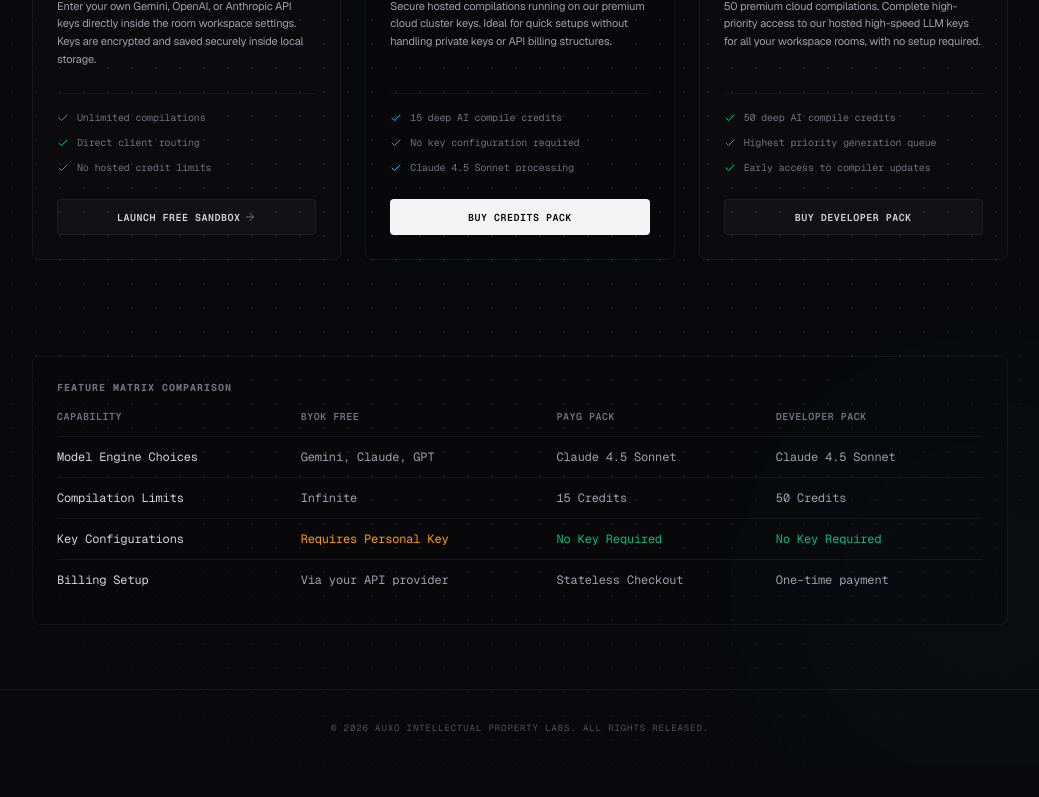
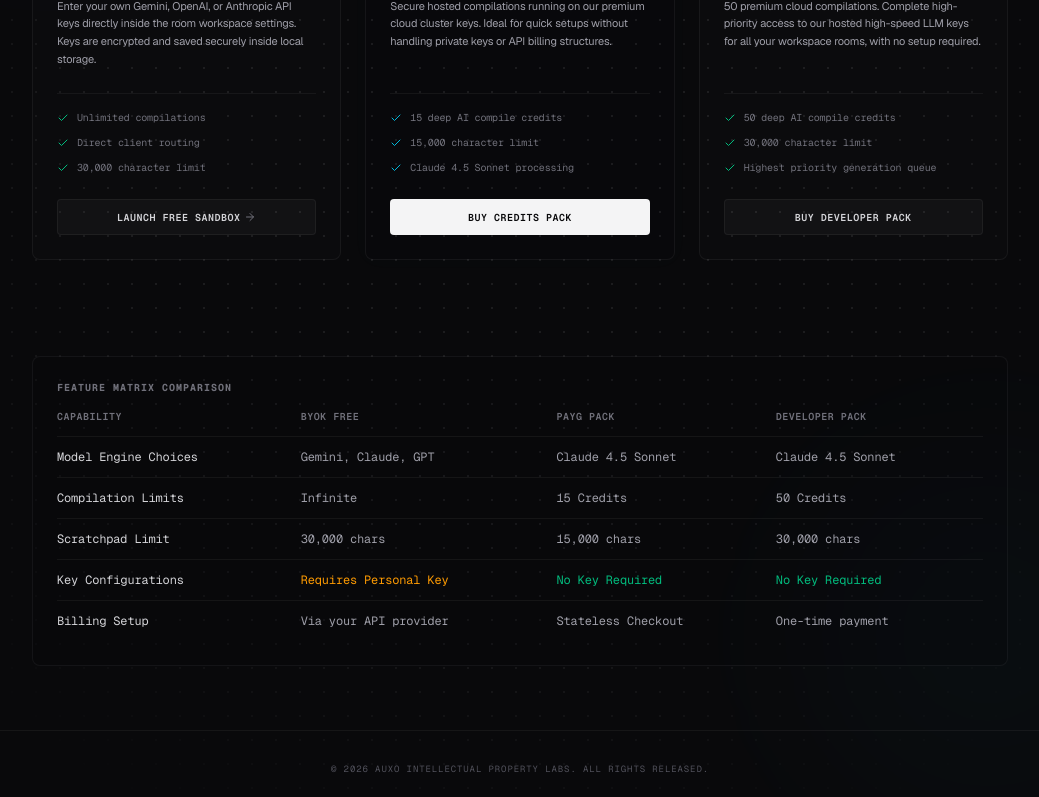
Before and after one commit to auxo-labs/Auxo, a Next.js app: page /pricing in a window 1280 px wide. Shown: the part 472-1269 px from the top of the page, without its empty margins (120-1159 px from the left). Before the commit the page ends 1239 px from the top, so only its background shows below. Built offline with nearby package versions, Linux system fonts and the light colour scheme; no server answers; a web font is replaced by a local one.

Commit message:
user limits

```diff
--- a/src/app/api/compile/route.ts
+++ b/src/app/api/compile/route.ts
@@ -77,7 +77,7 @@ export async function POST(request: NextRequest) {
                 const isDeveloperPack = session.metadata?.tier === 'lifetime' || session.metadata?.tier === 'pro';
                 if (isDeveloperPack) {
                   // Grant remaining 49 credits (+50 total minus 1 consumed now)
-                  await supabaseAdmin.from('profiles').update({ credits: (profileData?.credits || 0) + 49 }).eq('id', userId);
+                  await supabaseAdmin.from('profiles').update({ credits: (profileData?.credits || 0) + 49, is_lifetime: true }).eq('id', userId);
                 } else {
                   // Grant remaining 14 credits (+15 total minus 1 consumed now)
                   await supabaseAdmin.from('profiles').update({ credits: (profileData?.credits || 0) + 14 }).eq('id', userId);
--- a/src/app/api/webhooks/stripe/route.ts
+++ b/src/app/api/webhooks/stripe/route.ts
@@ -65,7 +65,7 @@ export async function POST(request: NextRequest) {
       if (tier === 'lifetime' || tier === 'pro') {
         const { error: updateError } = await supabaseAdmin
           .from('profiles')
-          .update({ credits: profile.credits + 50 })
+          .update({ credits: profile.credits + 50, is_lifetime: true })
           .eq('id', userId);
 
         if (updateError) {
--- a/src/app/pricing/page.tsx
+++ b/src/app/pricing/page.tsx
@@ -201,7 +201,7 @@ export default function PricingPage() {
               </li>
               <li className="flex items-center gap-2">
                 <Check className="w-3 h-3 text-emerald-500 shrink-0" />
-                <span>No hosted credit limits</span>
+                <span>30,000 character limit</span>
               </li>
             </ul>
 
@@ -242,7 +242,7 @@ export default function PricingPage() {
               </li>
               <li className="flex items-center gap-2">
                 <Check className="w-3 h-3 text-cyan-500 shrink-0" />
-                <span>No key configuration required</span>
+                <span>15,000 character limit</span>
               </li>
               <li className="flex items-center gap-2">
                 <Check className="w-3 h-3 text-cyan-500 shrink-0" />
@@ -291,11 +291,11 @@ export default function PricingPage() {
               </li>
               <li className="flex items-center gap-2">
                 <Check className="w-3 h-3 text-emerald-500 shrink-0" />
-                <span>Highest priority generation queue</span>
+                <span>30,000 character limit</span>
               </li>
               <li className="flex items-center gap-2">
                 <Check className="w-3 h-3 text-emerald-500 shrink-0" />
-                <span>Early access to compiler updates</span>
+                <span>Highest priority generation queue</span>
               </li>
             </ul>
 
@@ -341,6 +341,12 @@ export default function PricingPage() {
                   <td className="py-3">50 Credits</td>
                 </tr>
                 <tr>
+                  <td className="py-3 text-zinc-300">Scratchpad Limit</td>
+                  <td className="py-3">30,000 chars</td>
+                  <td className="py-3">15,000 chars</td>
+                  <td className="py-3">30,000 chars</td>
+                </tr>
+                <tr>
                   <td className="py-3 text-zinc-300">Key Configurations</td>
                   <td className="py-3 text-amber-500">Requires Personal Key</td>
                   <td className="py-3 text-emerald-500">No Key Required</td>
--- a/src/app/room/[id]/page.tsx
+++ b/src/app/room/[id]/page.tsx
@@ -511,6 +511,7 @@ function RoomContent({ roomId }: { roomId: string }) {
             onStatusChange={setConnectionStatus}
             isExpanded={expandedPanel === 'editor'}
             onToggleExpand={() => setExpandedPanel(prev => prev === 'editor' ? 'none' : 'editor')}
+            maxLength={profile?.is_lifetime || (userConfig && userConfig.provider !== 'premium' && userConfig.apiKey && userConfig.apiKey.trim() !== '') ? 30000 : 15000}
           />
         )}
 
--- a/src/components/editor.tsx
+++ b/src/components/editor.tsx
@@ -1,4 +1,4 @@
-'use client';
+  'use client';
 
 import * as React from 'react';
 import { supabase } from '@/lib/supabase';
@@ -12,9 +12,19 @@ interface EditorProps {
   onStatusChange: (status: 'connected' | 'connecting' | 'disconnected') => void;
   isExpanded?: boolean;
   onToggleExpand?: () => void;
+  maxLength?: number;
 }
 
-export function Editor({ roomId, value, onChange, onUsersChange, onStatusChange, isExpanded, onToggleExpand }: EditorProps) {
+export function Editor({
+  roomId,
+  value,
+  onChange,
+  onUsersChange,
+  onStatusChange,
+  isExpanded,
+  onToggleExpand,
+  maxLength = 15000
+}: EditorProps) {
   const textareaRef = React.useRef<HTMLTextAreaElement>(null);
   const channelRef = React.useRef<ReturnType<typeof supabase.channel> | null>(null);
 
@@ -106,8 +116,8 @@ export function Editor({ roomId, value, onChange, onUsersChange, onStatusChange,
             </button>
           )}
         </div>
-        <span className={`text-[10px] font-mono ${characterCount >= 30000 ? 'text-rose-500 font-bold animate-pulse' : characterCount > 27000 ? 'text-amber-500' : 'text-zinc-600'}`}>
-          {wordCount} words &bull; {characterCount.toLocaleString()} / 30,000 chars
+        <span className={`text-[10px] font-mono ${characterCount >= maxLength ? 'text-rose-500 font-bold animate-pulse' : characterCount > maxLength * 0.9 ? 'text-amber-500' : 'text-zinc-600'}`}>
+          {wordCount} words &bull; {characterCount.toLocaleString()} / {maxLength.toLocaleString()} chars
         </span>
       </div>
 
@@ -117,7 +127,7 @@ export function Editor({ roomId, value, onChange, onUsersChange, onStatusChange,
           ref={textareaRef}
           value={value}
           onChange={handleTextChange}
-          maxLength={30000}
+          maxLength={maxLength}
           className="w-full h-full p-8 bg-transparent outline-none resize-none text-zinc-300 font-mono text-sm leading-relaxed selection:bg-zinc-800 focus:text-zinc-100"
           placeholder="Paste raw chaotic notes or outline your app here..."
           spellCheck="false"
```
Also changed, not shown: 4 other files (tests, documents, lock files or other folders).
